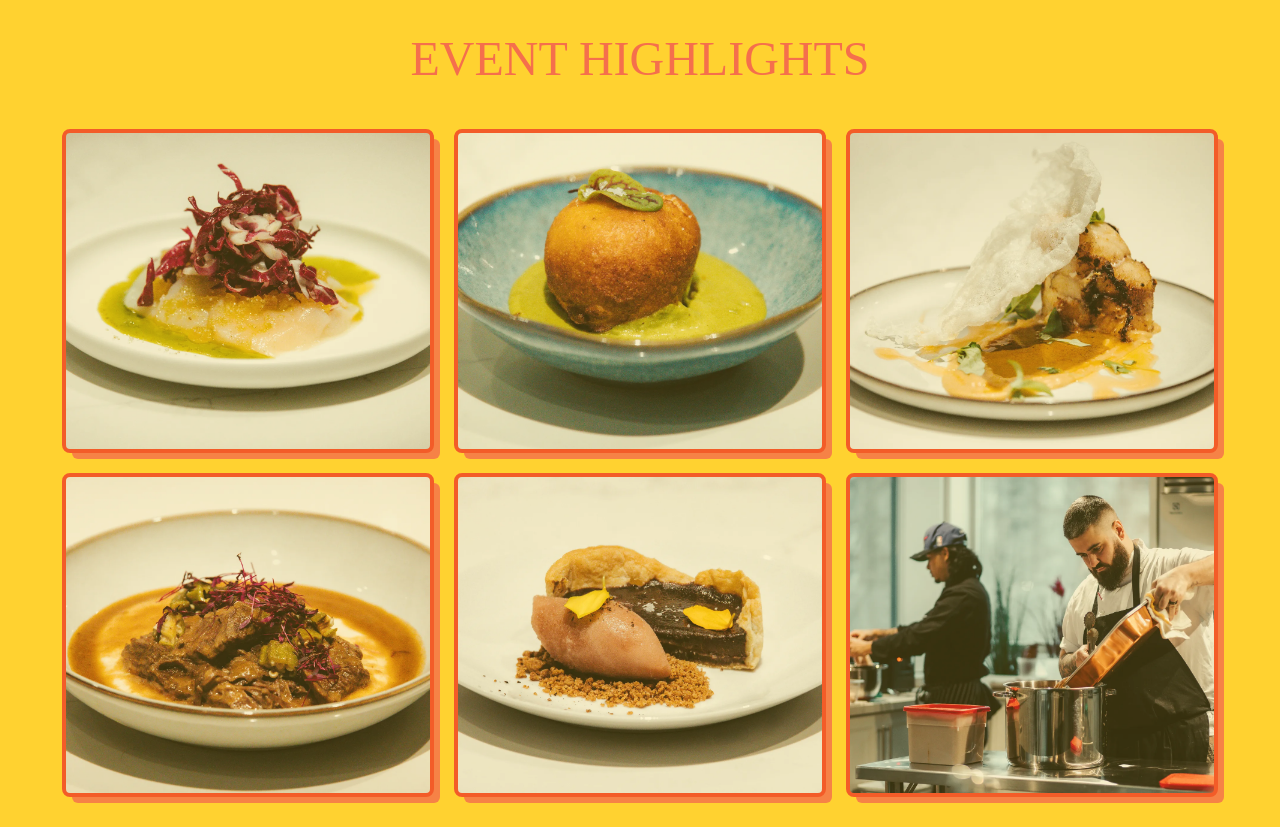
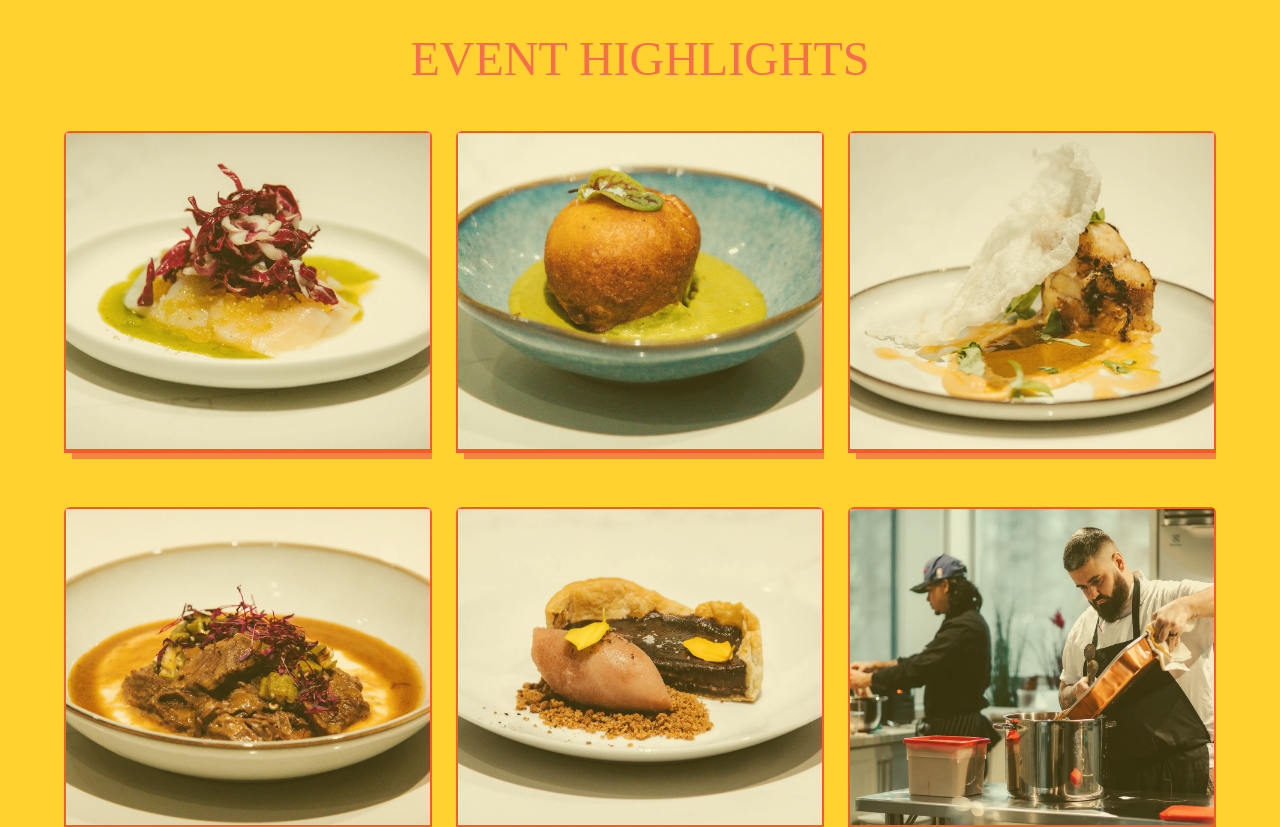
Before and after one commit to TrashBandicoot369/oui-chef, a Next.js app: page / in a window 1280 px wide. Shown: the part 2660-3487 px from the top of the page. Built offline with nearby package versions, Linux system fonts and the light colour scheme; a web font is replaced by a local one.

Commit message:
feat: add interactive event highlights

```diff
--- /dev/null
+++ b/app/components/EventHighlights.tsx
@@ -0,0 +1,91 @@
+'use client'
+
+import { motion } from 'framer-motion'
+import { useState } from 'react'
+
+type Event = {
+  id: number
+  image: string
+  alt: string
+  description: string
+}
+
+const events: Event[] = [
+  {
+    id: 1,
+    image: '/images/optimized/IMG_8262.webp',
+    alt: 'Intimate dining event with guests enjoying conversation',
+    description: 'A cozy gathering featuring warm hospitality and seasonal flavors.'
+  },
+  {
+    id: 2,
+    image: '/images/optimized/IMG_8301.webp',
+    alt: 'Elegantly plated dish with artistic presentation',
+    description: 'Guests enjoyed an artistic menu inspired by the best local farms.'
+  },
+  {
+    id: 3,
+    image: '/images/optimized/IMG_8355.webp',
+    alt: 'Gourmet dish with green sauce in artisan bowl',
+    description: 'Our team served a vibrant tasting menu bursting with fresh herbs.'
+  },
+  {
+    id: 4,
+    image: '/images/optimized/IMG_8386.webp',
+    alt: 'Artistic plated dish with creative garnish',
+    description: 'An intimate supper club highlighted playful plating and bold colors.'
+  },
+  {
+    id: 5,
+    image: '/images/optimized/IMG_8436-Edit.webp',
+    alt: 'Premium meat dish with colorful vegetable garnish',
+    description: 'Slow-cooked meats stole the show at this rustic celebration.'
+  },
+  {
+    id: 6,
+    image: '/images/optimized/IMG_8223.webp',
+    alt: 'Additional culinary creation',
+    description: 'The evening closed with comfort classics reinvented for the crowd.'
+  }
+]
+
+export default function EventHighlights() {
+  const [openId, setOpenId] = useState<number | null>(null)
+
+  const toggle = (id: number) => {
+    setOpenId(openId === id ? null : id)
+  }
+
+  return (
+    <div className="max-w-6xl mx-auto grid sm:grid-cols-2 lg:grid-cols-3 gap-6 opacity-80">
+      {events.map((event) => (
+        <motion.div
+          key={event.id}
+          className="cursor-pointer rounded-md overflow-hidden"
+          whileHover={{ scale: 1.03 }}
+          onClick={() => toggle(event.id)}
+          layout
+        >
+          <img
+            src={event.image}
+            alt={event.alt}
+            className="w-full h-80 object-cover"
+            style={{
+              outline: '4px solid var(--color-stroke)',
+              outlineOffset: '-2px',
+              boxShadow: '8px 8px 0 var(--color-accent2)'
+            }}
+          />
+          <motion.div
+            initial={false}
+            animate={{ height: openId === event.id ? 'auto' : 0, opacity: openId === event.id ? 1 : 0 }}
+            transition={{ duration: 0.3 }}
+            className="bg-white text-accent1 text-sm p-4 overflow-hidden"
+          >
+            {event.description}
+          </motion.div>
+        </motion.div>
+      ))}
+    </div>
+  )
+}
--- a/app/page.tsx
+++ b/app/page.tsx
@@ -5,7 +5,8 @@ import ColorManager from './components/ColorManager'
 import QuoteChat from './components/QuoteChat'
 import { motion, useScroll, useTransform } from 'framer-motion'
 import { useState, useEffect } from 'react'
-import TextMarquee from './components/TextMarquee';
+import TextMarquee from './components/TextMarquee'
+import EventHighlights from './components/EventHighlights'
 
 
 
@@ -249,68 +250,7 @@ function HomeContent() {
       {/* gallery */}
 <section id="gallery" className="bg-primary3 text-accent2 py-24 px-4">
   <h2 className="text-center font-display text-3xl sm:text-5xl uppercase mb-12">Event Highlights</h2>
-  <div className="max-w-6xl mx-auto grid sm:grid-cols-2 lg:grid-cols-3 gap-6 opacity-80">
-    <img
-      src="/images/optimized/IMG_8262.webp"
-      className="w-full h-80 object-cover rounded-md"
-      style={{
-        outline: '4px solid var(--color-stroke)',
-        outlineOffset: '-2px',
-        boxShadow: '8px 8px 0 var(--color-accent2)'
-      }}
-      alt="Intimate dining event with guests enjoying conversation"
-    />
-    <img
-      src="/images/optimized/IMG_8301.webp"
-      className="w-full h-80 object-cover rounded-md"
-      style={{
-        outline: '4px solid var(--color-stroke)',
-        outlineOffset: '-2px',
-        boxShadow: '8px 8px 0 var(--color-accent2)'
-      }}
-      alt="Elegantly plated dish with artistic presentation"
-    />
-    <img
-      src="/images/optimized/IMG_8355.webp"
-      className="w-full h-80 object-cover rounded-md"
-      style={{
-        outline: '4px solid var(--color-stroke)',
-        outlineOffset: '-2px',
-        boxShadow: '8px 8px 0 var(--color-accent2)'
-      }}
-      alt="Gourmet dish with green sauce in artisan bowl"
-    />
-    <img
-      src="/images/optimized/IMG_8386.webp"
-      className="w-full h-80 object-cover rounded-md"
-      style={{
-        outline: '4px solid var(--color-stroke)',
-        outlineOffset: '-2px',
-        boxShadow: '8px 8px 0 var(--color-accent2)'
-      }}
-      alt="Artistic plated dish with creative garnish"
-    />
-    <img
-      src="/images/optimized/IMG_8436-Edit.webp"
-      className="w-full h-80 object-cover rounded-md"
-      style={{
-        outline: '4px solid var(--color-stroke)',
-        outlineOffset: '-2px',
-        boxShadow: '8px 8px 0 var(--color-accent2)'
-      }}
-      alt="Premium meat dish with colorful vegetable garnish"
-    />
-    <img
-      src="/images/optimized/IMG_8223.webp"
-      className="w-full h-80 object-cover rounded-md"
-      style={{
-        outline: '4px solid var(--color-stroke)',
-        outlineOffset: '-2px',
-        boxShadow: '8px 8px 0 var(--color-accent2)'
-      }}
-      alt="Additional culinary creation"
-    />
-  </div>
+  <EventHighlights />
 </section>
 
       <svg xmlns="http://www.w3.org/2000/svg" viewBox="0 0 1440 320">
```
